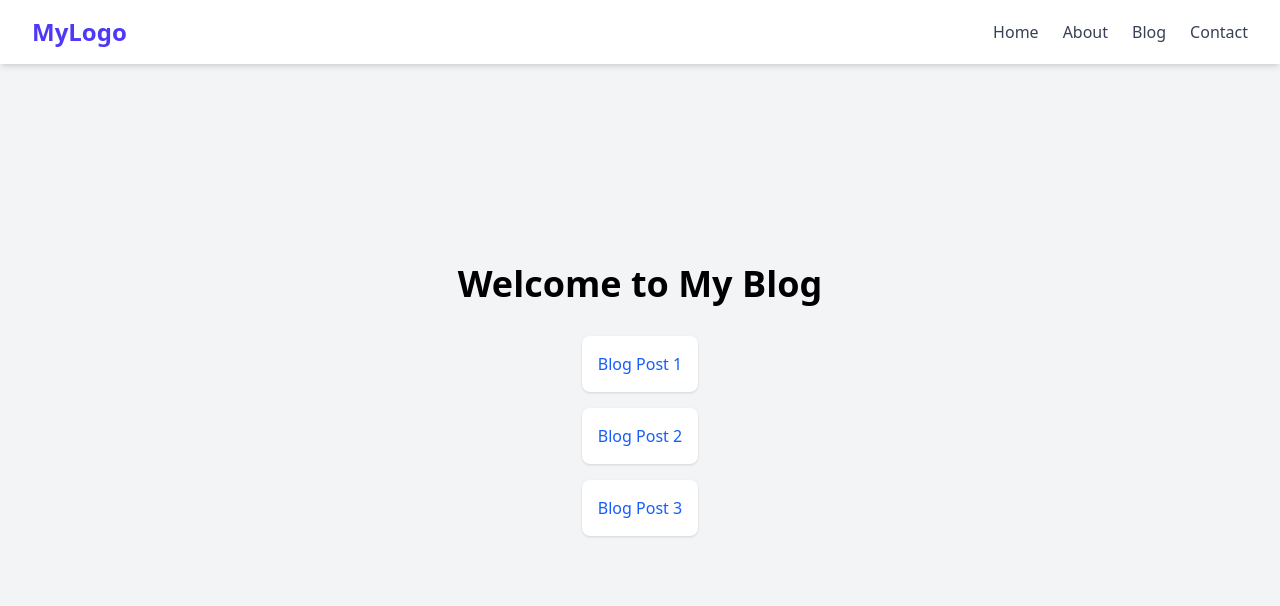
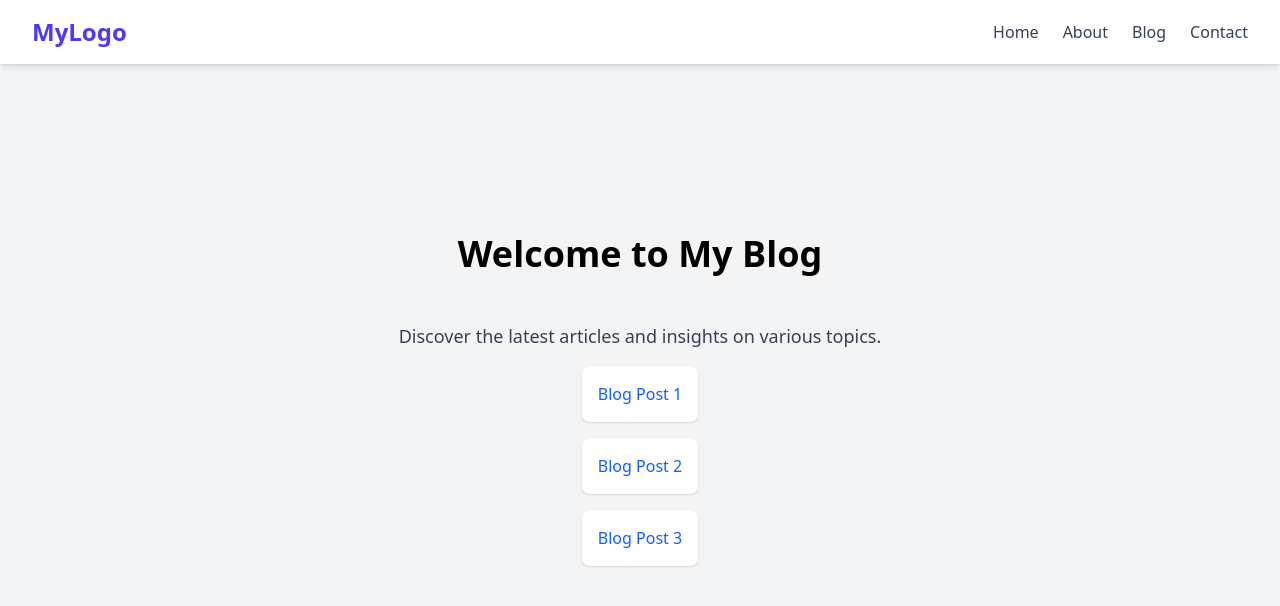
Before and after one commit to Cabdinasir64/Next-Js, a Next.js app: page / in a window 1280 px wide. Shown: the top 606 px of the page. Built offline with nearby package versions, Linux system fonts and the light colour scheme.

Commit message:
fix: wrap list items in motion components for improved animation

```diff
--- a/src/app/page.tsx
+++ b/src/app/page.tsx
@@ -20,16 +20,24 @@ export default function HomePage() {
       >
         Welcome to My Blog
       </motion.h1>
-
-      <ul className="space-y-4">
+      <motion.p className="p-4 text-lg text-gray-700">
+        Discover the latest articles and insights on various topics.
+      </motion.p>
+      <motion.ul className="space-y-4">
         {blogPosts.map((post) => (
-          <li key={post.id} className="bg-white p-4 rounded-lg shadow hover:shadow-lg transition-shadow">
+          <motion.li
+            key={post.id}
+            className="bg-white p-4 rounded-lg shadow hover:shadow-lg transition-shadow"
+            initial={{ opacity: 0, y: 20, x: -20 }}
+            animate={{ opacity: 1, y: 0, x: 0 }}
+            transition={{ duration: 0.4 }}
+          >
             <Link href={`/blog/${post.id}`} className="text-blue-600 hover:underline">
               {post.title}
             </Link>
-          </li>
+          </motion.li>
         ))}
-      </ul>
+      </motion.ul>
     </div>
   );
 }
```
